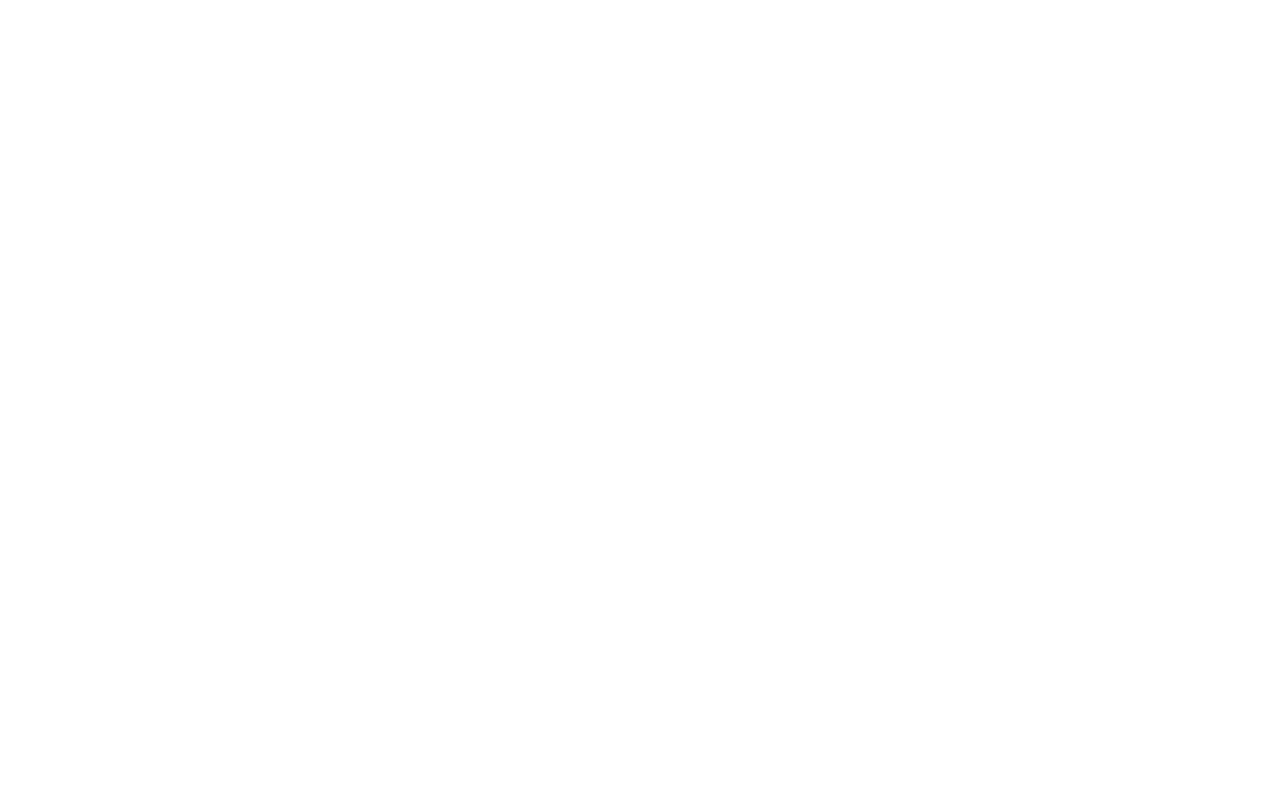
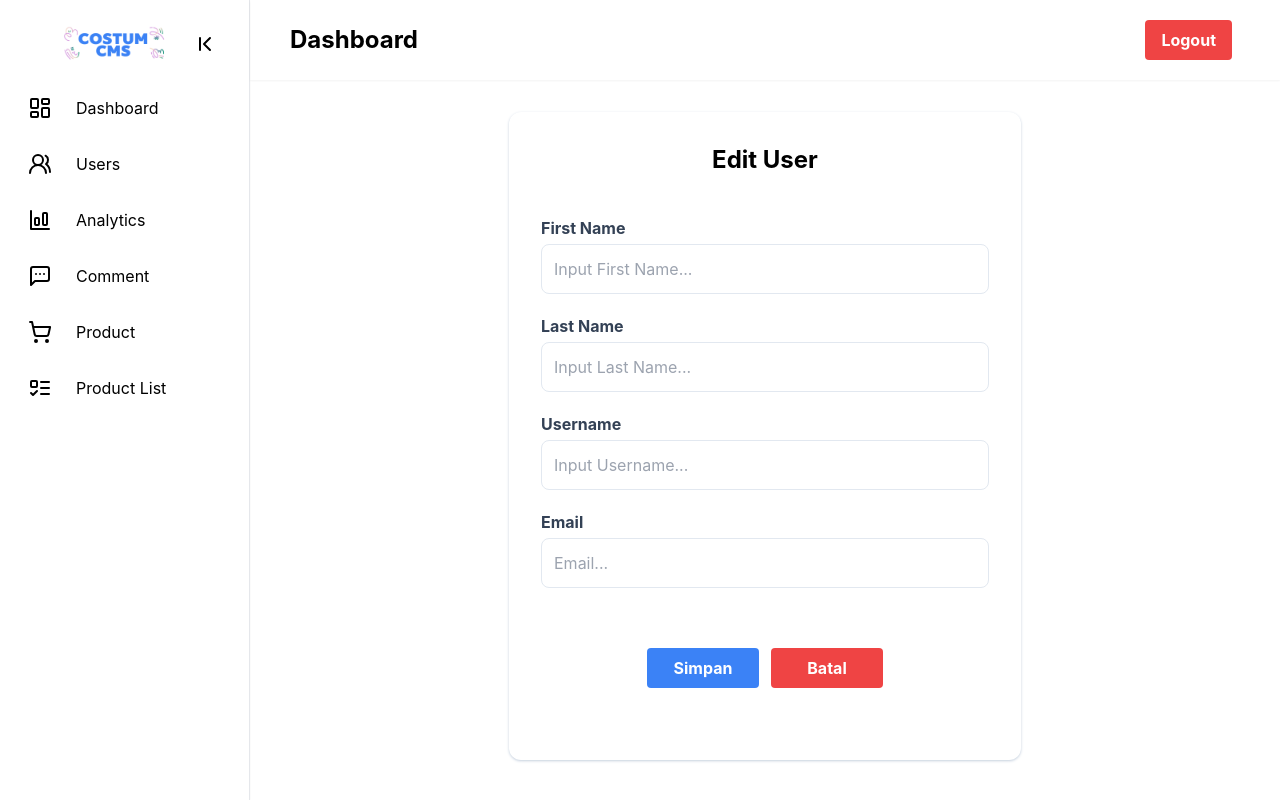
Before and after one commit to DewaaAngga1997/admin-dashboard, a React (Vite) app: page /edituser in a window 1280 px wide. Before the commit this address had no page. Built offline with nearby package versions, Linux system fonts and the light colour scheme; sample sign-in values are in the browser's storage.

Commit message:
add edit page

```diff
--- a/src/App.jsx
+++ b/src/App.jsx
@@ -6,9 +6,10 @@
 import ProductList from "./pages/ProductList.jsx";
 import Login from "./pages/auth/Login.jsx";
 import Register from "./pages/auth/Register.jsx";
-import UsersList from "./pages/UsersList.jsx";
-import UserAdd from "./pages/UserAdd.jsx";
 import Sidebar from "./layout/index.jsx";
+import UsersList from "./pages/users/UsersList.jsx";
+import UserAdd from "./pages/users/UserAdd.jsx";
+import EditUser from "./pages/users/EditUser.jsx";
 
 export default function App() {
   return (
@@ -39,6 +40,14 @@
           element={
             <WithSidebarLayout>
               <UserAdd />
+            </WithSidebarLayout>
+          }
+        />
+        <Route
+          path="/edituser"
+          element={
+            <WithSidebarLayout>
+              <EditUser />
             </WithSidebarLayout>
           }
         />
--- /dev/null
+++ b/src/pages/users/EditUser.jsx
@@ -0,0 +1,74 @@
+import React from "react";
+import { Link } from "react-router-dom";
+
+export default function EditUser() {
+  return (
+    <div className="max-w-lg mx-auto  bg-white p-8 rounded-xl shadow shadow-slate-300">
+      <h1 className="text-2xl font-bold text-center">Edit User</h1>
+      <form className="my-10" onSubmit={""}>
+        <div className="flex flex-col">
+          <div className="mb-5">
+            <label className="font-bold text-slate-700" htmlFor="firstname">
+              First Name
+            </label>
+            <input
+              type="text"
+              className="w-full py-3 mt-1 border border-slate-200 rounded-lg px-3 focus:outline-none focus:border-slate-500 hover:shadow"
+              placeholder="Input First Name..."
+              id="firstname"
+            />
+          </div>
+          <div className="mb-5">
+            <label className="font-bold text-slate-700" htmlFor="lastname">
+              Last Name
+            </label>
+            <input
+              type="text"
+              className="w-full py-3 mt-1 border border-slate-200 rounded-lg px-3 focus:outline-none focus:border-slate-500 hover:shadow"
+              placeholder="Input Last Name..."
+              id="lastname"
+            />
+          </div>
+          <div className="mb-5">
+            <label className="font-bold text-slate-700" htmlFor="username">
+              Username
+            </label>
+            <input
+              type="text"
+              className="w-full py-3 mt-1 border border-slate-200 rounded-lg px-3 focus:outline-none focus:border-slate-500 hover:shadow"
+              placeholder="Input Username..."
+              id="username"
+            />
+          </div>
+
+          <div className="mb-5">
+            <label className="font-bold text-slate-700" htmlFor="password">
+              Email
+            </label>
+            <input
+              type="email"
+              className="w-full py-3 mt-1 border border-slate-200 rounded-lg px-3 focus:outline-none focus:border-slate-500 hover:shadow"
+              placeholder="Email..."
+              id="email"
+            />
+          </div>
+
+          <div className="flex gap-3 justify-center mt-10">
+            <button
+              type="submit"
+              className="w-28 py-2 px-4 font-bold text-white bg-blue-500 hover:bg-blue-700 rounded border-blue-500 hover:shadow"
+            >
+              Simpan
+            </button>
+            <Link
+              to="/users"
+              className=" text-center w-28 py-2 px-4 font-bold text-white bg-red-500 hover:bg-red-700 rounded border-red-500 hover:shadow"
+            >
+              Batal
+            </Link>
+          </div>
+        </div>
+      </form>
+    </div>
+  );
+}
--- a/src/pages/UserAdd.jsx
+++ b/src/pages/users/UserAdd.jsx
@@ -70,13 +70,13 @@
           <div className="flex gap-3 justify-center mt-10">
             <button
               type="submit"
-              className="w-28 py-3 font-bold text-white bg-blue-500 hover:bg-blue-700 rounded-lg border-blue-500 hover:shadow"
+              className="w-28 py-2 px-4 font-bold text-white bg-blue-500 hover:bg-blue-700 rounded border-blue-500 hover:shadow"
             >
               Simpan
             </button>
             <Link
               to="/users"
-              className=" text-center w-28 py-3 font-bold text-white bg-red-500 hover:bg-red-700 rounded-lg border-red-500 hover:shadow"
+              className=" text-center w-28 py-2 px-4 font-bold text-white bg-red-500 hover:bg-red-700 rounded border-red-500 hover:shadow"
             >
               Batal
             </Link>
--- a/src/pages/UsersList.jsx
+++ b/src/pages/users/UsersList.jsx
@@ -1,7 +1,7 @@
 import React, { useEffect, useState } from "react";
 import { Link } from "react-router-dom";
-import { deleteUser, getUsers } from "../services/users.service";
-import DeleteBtn from "../components/DeleteBtn";
+import { deleteUser, getUsers } from "../../services/users.service";
+import DeleteBtn from "../../components/DeleteBtn";
 import Swal from "sweetalert2";
 
 export default function UsersList() {
```
